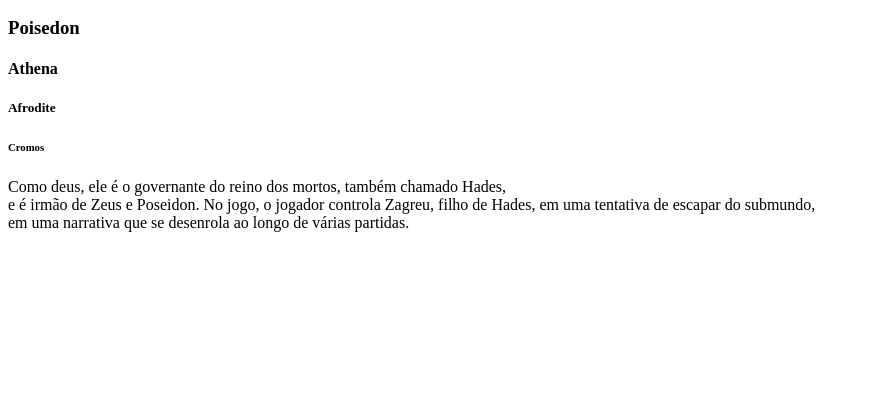
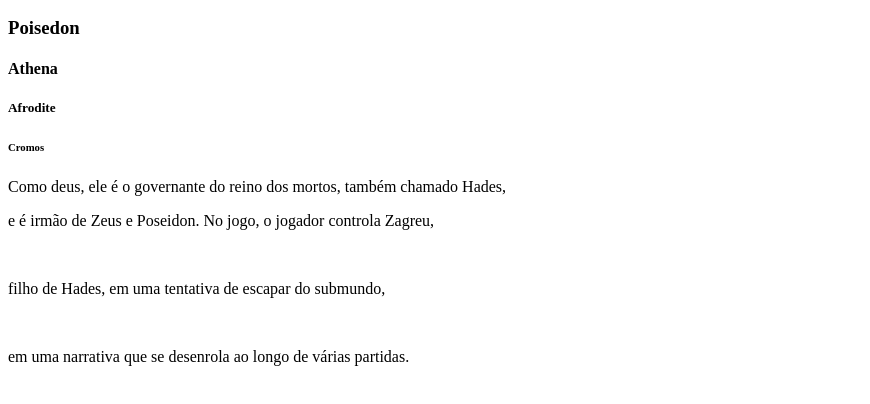
Before and after one commit to Sebastiao-hub/pandora, a plain HTML site: page index.html in a window 1280 px wide. Shown: the part 110-514 px from the top of the page, without its empty margins (0-870 px from the left). Drawn offline with Linux system fonts and the light colour scheme.

Commit message:
paragrafo

```diff
--- a/index.html
+++ b/index.html
@@ -13,7 +13,9 @@
  <h4>Athena</h4>
  <h5>Afrodite</h5>
  <h6>Cromos</h6>
- <p>Como deus, ele é o governante do reino dos mortos, também chamado Hades, <br> e é irmão de Zeus e Poseidon. No jogo, o jogador controla Zagreu,
-    filho de Hades, em uma tentativa de escapar do submundo, <br> em uma narrativa que se desenrola ao longo de várias partidas. </p>
+ <p>Como deus, ele é o governante do reino dos mortos, também chamado Hades,</p>
+ <p>e é irmão de Zeus e Poseidon. No jogo, o jogador controla Zagreu, </p>
+ <br> <p>filho de Hades, em uma tentativa de escapar do submundo, </p>
+ <br> <p> em uma narrativa que se desenrola ao longo de várias partidas. </p>
 </body>
 </html>
```
